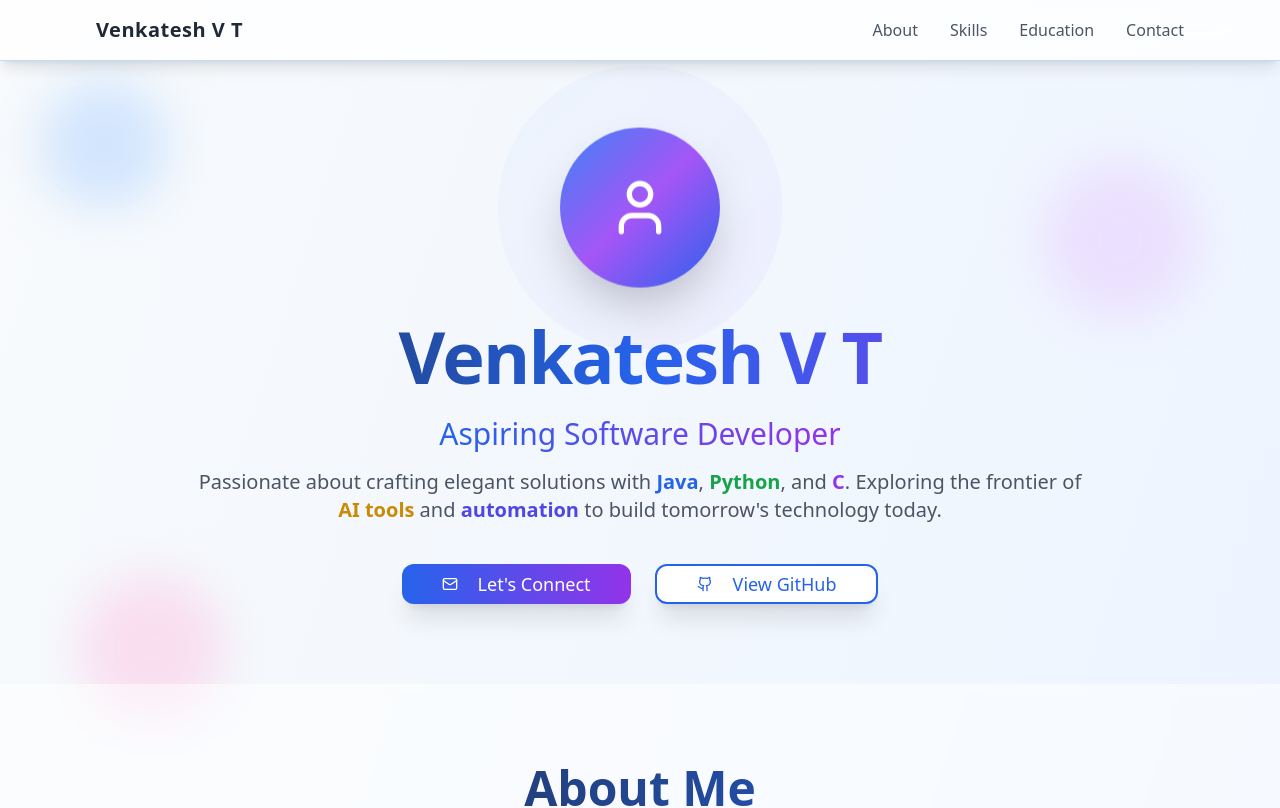
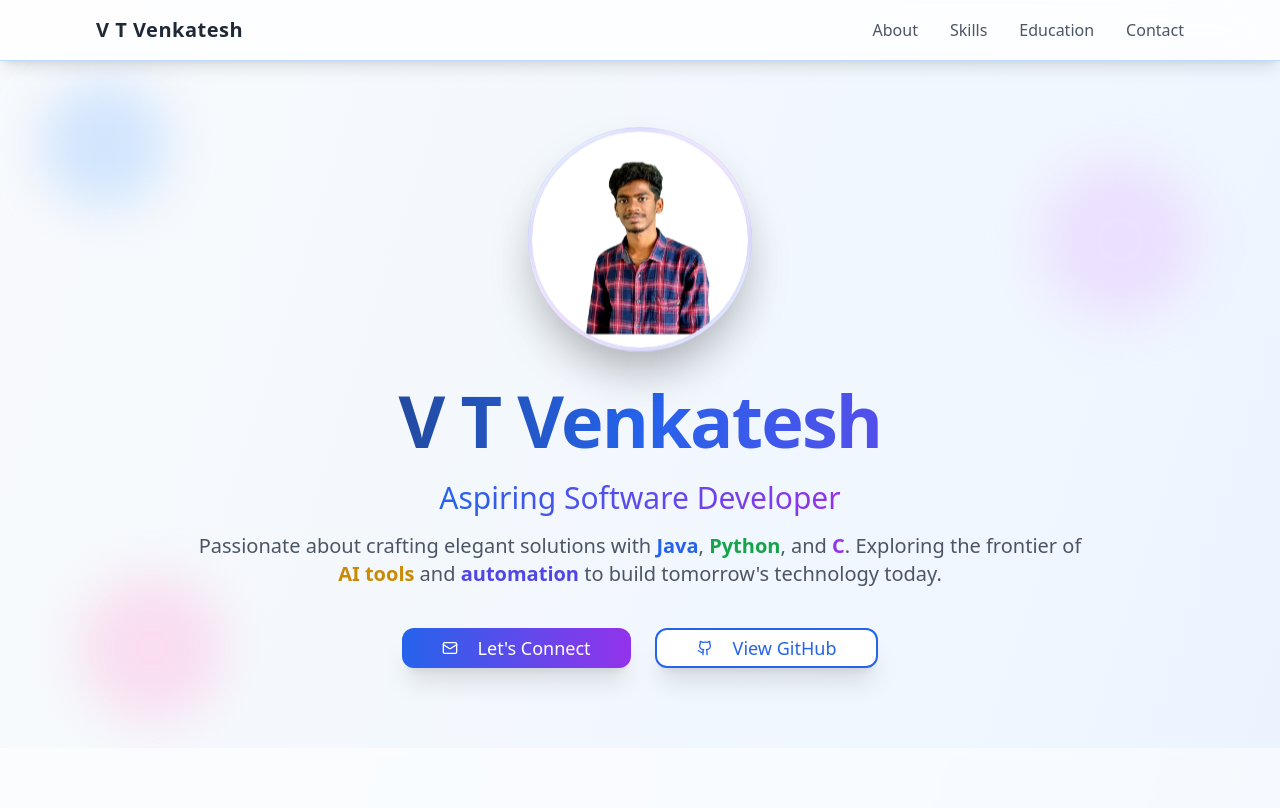
Before and after one commit to venkstack/venkatesh-v-portfolio-site, a React (Vite) app: page / in a window 1280 px wide. Shown: the top 808 px of the page. Built offline with nearby package versions, Linux system fonts and the light colour scheme.

Commit message:
Add photo and name update
Include the user's photo and update the name display.

```diff
--- a/src/pages/Index.tsx
+++ b/src/pages/Index.tsx
@@ -1,4 +1,3 @@
-
 import { useState, useEffect } from 'react';
 import { Card, CardContent } from "@/components/ui/card";
 import { Button } from "@/components/ui/button";
@@ -97,7 +96,7 @@ const Index = () => {
       <nav className="fixed top-0 left-0 right-0 bg-white/80 backdrop-blur-xl shadow-lg z-50 border-b border-blue-200">
         <div className="max-w-6xl mx-auto px-4 sm:px-6 lg:px-8">
           <div className="flex justify-between items-center py-4">
-            <div className="font-bold text-xl text-gray-800 tracking-wide">Venkatesh V T</div>
+            <div className="font-bold text-xl text-gray-800 tracking-wide">V T Venkatesh</div>
             <div className="hidden md:flex space-x-8">
               <button onClick={() => scrollToSection('about')} className="text-gray-600 hover:text-blue-600 transition-all duration-300 hover:scale-105 font-medium">About</button>
               <button onClick={() => scrollToSection('skills')} className="text-gray-600 hover:text-blue-600 transition-all duration-300 hover:scale-105 font-medium">Skills</button>
@@ -113,14 +112,18 @@ const Index = () => {
         <div className="max-w-6xl mx-auto text-center">
           <div className={`transition-all duration-1500 ${isVisible ? 'opacity-100 translate-y-0' : 'opacity-0 translate-y-10'}`}>
             <FloatingElement>
-              <div className="w-40 h-40 bg-gradient-to-br from-blue-500 via-purple-500 to-blue-600 rounded-full mx-auto mb-8 flex items-center justify-center shadow-2xl transform hover:scale-110 transition-all duration-500 relative">
-                <div className="absolute inset-0 bg-gradient-to-br from-blue-400 to-purple-600 rounded-full animate-ping opacity-20"></div>
-                <User size={64} className="text-white z-10" />
+              <div className="w-56 h-56 mx-auto mb-8 relative">
+                <div className="absolute inset-0 bg-gradient-to-br from-blue-500 via-purple-500 to-blue-600 rounded-full shadow-2xl transform hover:scale-110 transition-all duration-500 animate-pulse opacity-20"></div>
+                <img
+                  src="/lovable-uploads/bfbc7e62-d065-4b73-85ea-9597a375e149.png"
+                  alt="V T Venkatesh"
+                  className="w-full h-full object-cover rounded-full shadow-2xl border-4 border-white/50 backdrop-blur-sm transform hover:scale-105 transition-all duration-500 z-10 relative"
+                />
               </div>
             </FloatingElement>
 
             <h1 className="text-6xl md:text-7xl font-bold bg-gradient-to-r from-gray-800 via-blue-600 to-purple-600 bg-clip-text text-transparent mb-6 tracking-tight">
-              Venkatesh V T
+              V T Venkatesh
             </h1>
 
             <div className="space-y-4 mb-10">
@@ -352,12 +355,12 @@ const Index = () => {
       <footer className="bg-gradient-to-r from-gray-800 to-gray-900 text-white py-12 px-4 sm:px-6 lg:px-8">
         <div className="max-w-6xl mx-auto text-center">
           <p className="text-gray-300 text-lg">
-            © 2024 Venkatesh V T. Crafted with passion, powered by innovation, and built for the future.
+            © 2024 V T Venkatesh. Crafted with passion, powered by innovation, and built for the future.
           </p>
         </div>
       </footer>
 
-      <style jsx>{`
+      <style>{`
         @keyframes float {
           0%, 100% { transform: translateY(0px); }
           50% { transform: translateY(-20px); }
```
Also changed, not shown: public/lovable-uploads/bfbc7e62-d065-4b73-85ea-9597a375e149.png (added).
